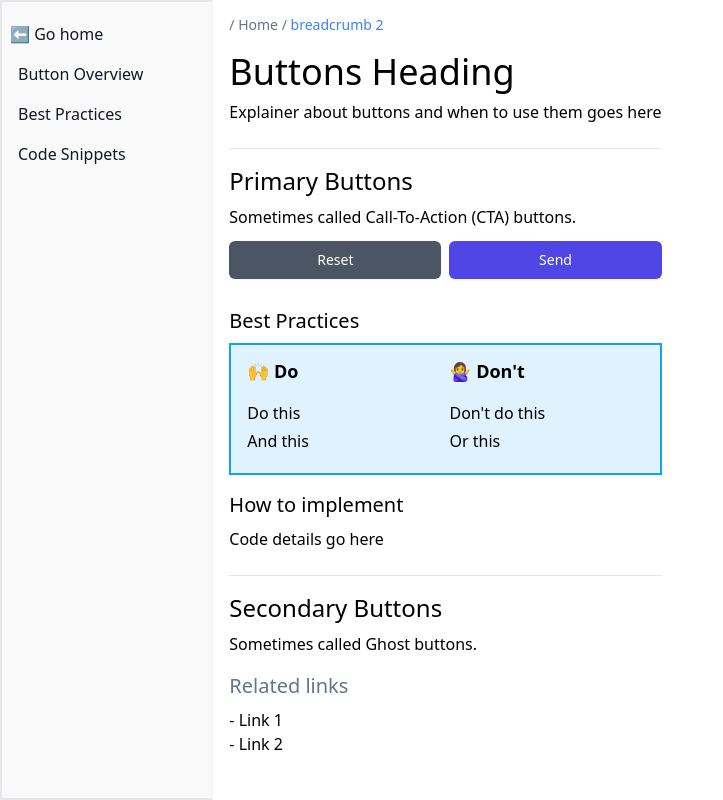
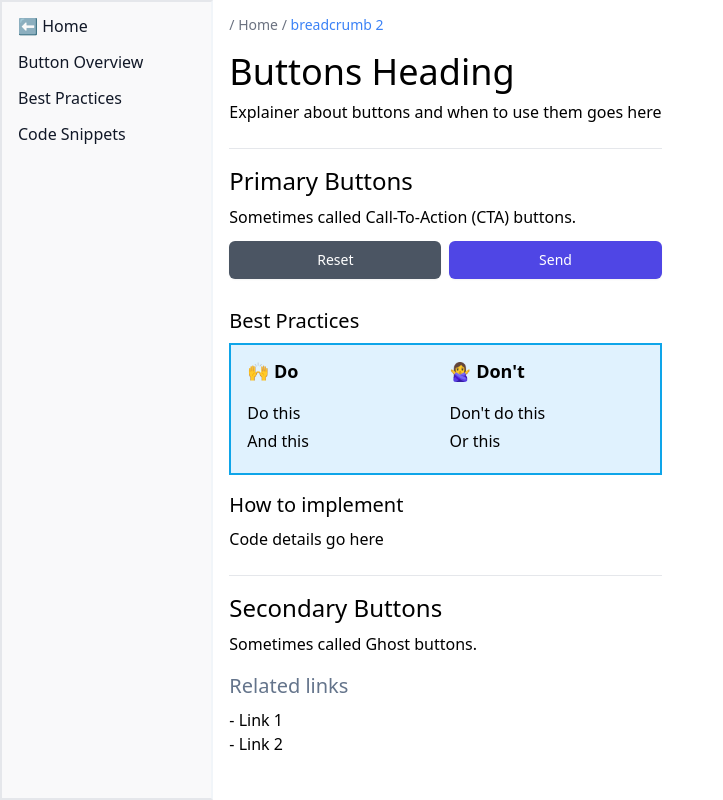
Before and after one commit to tayv/Project-Bubblegum, a Next.js app: page /forms/buttons in a window 1280 px wide. Shown: the whole page, without its empty margins (0-723 px from the left). Built offline with nearby package versions, Linux system fonts and the light colour scheme.

Commit message:
Sidebar style updates

```diff
--- a/components/layout/SideNav.tsx
+++ b/components/layout/SideNav.tsx
@@ -2,9 +2,9 @@ import { FC, ReactNode } from 'react'
 import Breadcrumbs from './Breadcrumbs'
 
 export type SideNavProps = {
-    size?: "h1" | "h2" | "h3" | "h4",
-    text?: string | number,
-    type?: "primary" | "secondary"
+  size?: "h1" | "h2" | "h3" | "h4",
+  text?: string | number,
+  type?: "primary" | "secondary"
 }
 
 const SideNav: FC<SideNavProps> = ({
@@ -34,12 +34,12 @@ const SideNav: FC<SideNavProps> = ({
 
   return (
     <>
-      <aside className="w-1/6 min-w-fit mr-4 border-2 border-r-slate-100 bg-gray-100/50" aria-label="Sidebar">
-        <div className="overflow-y-auto py-4 px-1">
-            <ul className="space-y-2">
+      <aside className="min-h-screen w-1/6 min-w-fit mr-4 border-2 border-r-slate-100 bg-gray-100/50" aria-label="Sidebar">
+        <div className="overflow-y-auto py-2 px-1">
+            <ul className="space-y-1">
               <li>
-                <a href="/" className="flex items-center p-1 text-base font-normal text-gray-900 rounded-lg hover:bg-gray-300">
-                 ⬅️ Go home
+                <a href="#" className="flex items-center p-1 text-base font-normal text-gray-900 rounded-lg hover:bg-gray-300">
+                  <span className="flex-1 ml-2 whitespace-nowrap">⬅️ Home</span>
                 </a>
               </li>
               <li>
--- a/pages/forms/buttons.tsx
+++ b/pages/forms/buttons.tsx
@@ -20,7 +20,7 @@ export default function MyRadioGroup() {
 
   return (
     <>
-      <div className="h-screen flex flex-initial flex-row">
+      <div className="min-h-screen flex flex-initial flex-row">
         <SideNav />
         <div className="py-3">
           <Breadcrumbs crumbs={crumbs} />
```
